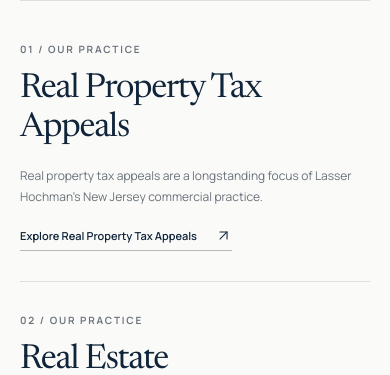
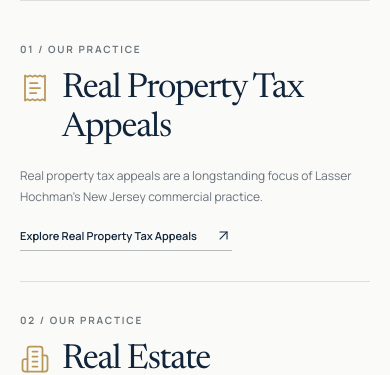
Before and after one commit to mikezucker/lasserhochman, a Next.js app: page /practice in a window 390 px wide. Shown: the part 475-850 px from the top of the page. Built offline with nearby package versions, Linux system fonts and the light colour scheme; no server answers.

Commit message:
Add gold practice-specific icons to the practice areas page

```diff
--- a/src/app/practice/page.tsx
+++ b/src/app/practice/page.tsx
@@ -1,3 +1,13 @@
+import {
+  Building2,
+  BriefcaseBusiness,
+  Calculator,
+  Files,
+  ReceiptText,
+  ScrollText,
+  type LucideIcon,
+} from "lucide-react";
+import styles from "./practice.module.css";
 import { PageHeading } from "@/components/ui/page-heading";
 import { TextLink } from "@/components/ui/link-arrow";
 import { ContactBand } from "@/components/home/contact-band";
@@ -8,6 +18,15 @@ export const metadata = buildMetadata(
   "Explore Lasser Hochman’s New Jersey legal services: real property tax appeals, real estate, litigation, corporate law, estates, and taxation.",
   "/practice",
 );
+const practiceIcons: Record<string, LucideIcon> = {
+  "real-property-tax-appeals": ReceiptText,
+  "real-estate": Building2,
+  litigation: Files,
+  "corporate-law": BriefcaseBusiness,
+  "estate-planning-and-administration": ScrollText,
+  taxation: Calculator,
+};
+
 export default function Practice() {
   return (
     <>
@@ -18,14 +37,26 @@ export default function Practice() {
         path="/practice"
       />
       <div className="wrap practice-overview">
-        {practices.map((p, i) => (
+        {practices.map((p, i) => {
+          const Icon = practiceIcons[p.slug] ?? Files;
+          return (
             <section className="practice-overview-item" key={p.slug}>
               <p className="eyebrow">0{i + 1} / Our practice</p>
+              <div className={styles.heading}>
+                <Icon
+                  className={styles.icon}
+                  size={30}
+                  strokeWidth={1.4}
+                  aria-hidden="true"
+                  focusable="false"
+                />
                 <h2>{p.name}</h2>
+              </div>
               <p>{p.description}</p>
               <TextLink href={`/practice/${p.slug}`}>Explore {p.name}</TextLink>
             </section>
-        ))}
+          );
+        })}
       </div>
       <ContactBand />
     </>
--- /dev/null
+++ b/src/app/practice/practice.module.css
@@ -0,0 +1,17 @@
+.heading {
+  display: grid;
+  grid-template-columns: 30px minmax(0, 1fr);
+  align-items: start;
+  gap: 16px;
+}
+
+.icon {
+  color: var(--gold);
+  margin-top: 3px;
+}
+
+@media (max-width: 700px) {
+  .heading {
+    gap: 12px;
+  }
+}
```
Lines whose indentation alone changed are shown as unchanged.
